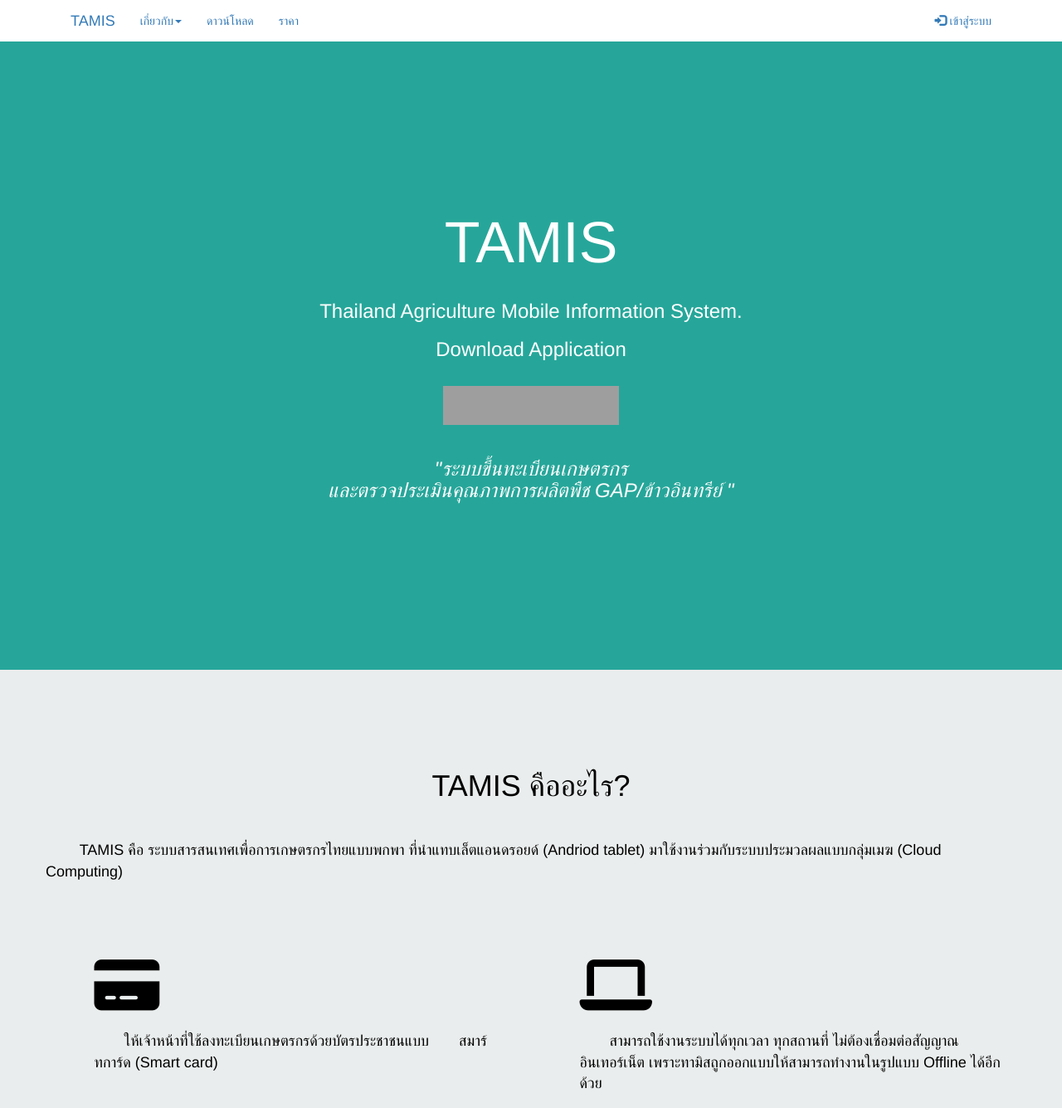
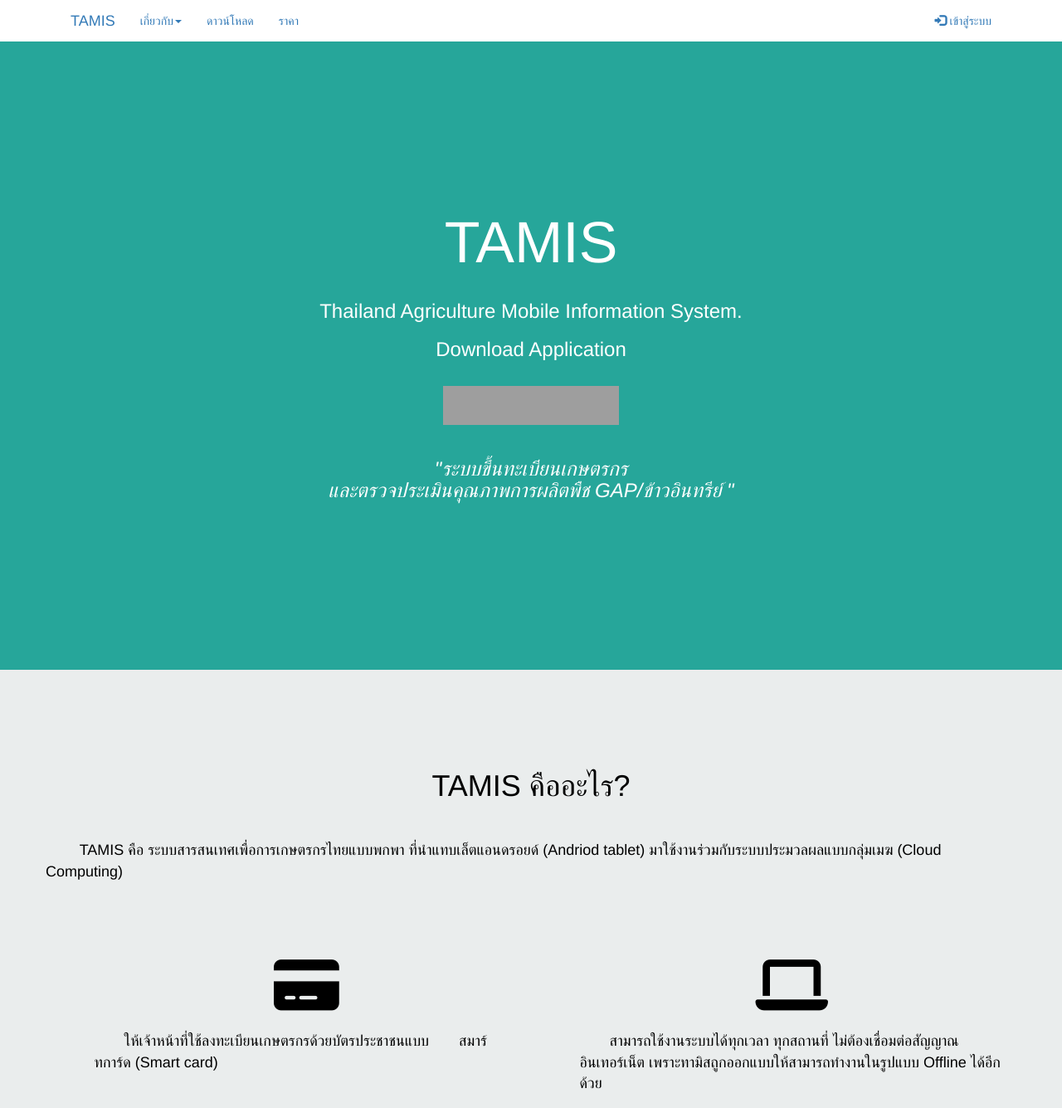
Before and after one commit to Acherrylp/Acherry.github.io, a Jekyll site: the page built from home.html, in a window 1280 px wide. Shown: the top 1335 px of the page at 83% size. Built offline with Jekyll 4.4.1, drawn with Linux system fonts in a browser that asks for light colours; nearby versions of some CDN libraries; grey boxes are pictures that could not be loaded.

Commit message:
แก้ไขหน้า home

```diff
--- a/home.html
+++ b/home.html
@@ -96,7 +96,9 @@ layout: page-1
     left: 20%;
   }
   .p3 {
-    padding-left: 5%
+    padding-left: 5%;
+    text-align: center;
+
   }
    .embed-container {
    position: relative;
@@ -154,7 +156,6 @@ layout: page-1
   padding-top: 20px;
   padding-bottom: 5%;
   padding-right: 0%;
-  float: center;
   text-align: left;
   font-size: 18px;
 }
@@ -183,10 +184,10 @@ layout: page-1
     <div class="container-fluid bg-2">
         <div class="container bg-2">
           <div class="font"> TAMIS คืออะไร?</div><br>
-          <div class="row">
+          <div class="row  ">
           <p class="p4">&emsp;&emsp; TAMIS คือ ระบบสารสนเทศเพื่อการเกษตรกรไทยแบบพกพา ที่นำแทบเล็ตแอนดรอยด์ (Andriod tablet) มาใช้งานร่วมกับระบบประมวลผลแบบกลุ่มเมฆ
           (Cloud Computing)</p><br>
-            <div class="col-md-6 col-sm-12 p3">
+            <div class=" col-md-6 col-sm-12 p3">
               <i class="fa fa-credit-card-alt fa-5x" aria-hidden="true"></i>
               <p class="p4">&emsp;&emsp;ให้เจ้าหน้าที่ใช้ลงทะเบียนเกษตรกรด้วยบัตรประชาชนแบบ&emsp;&emsp;สมาร์ทการ์ด (Smart card) </p>
             </div>
```
